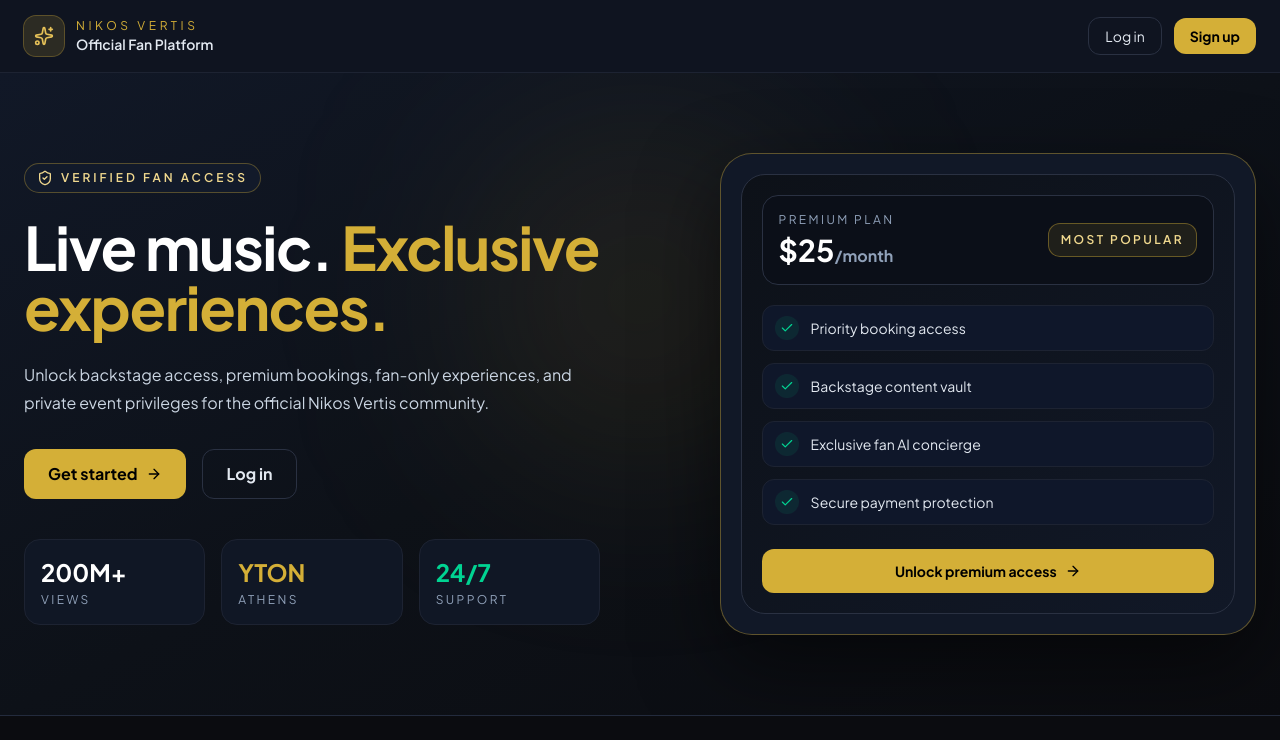
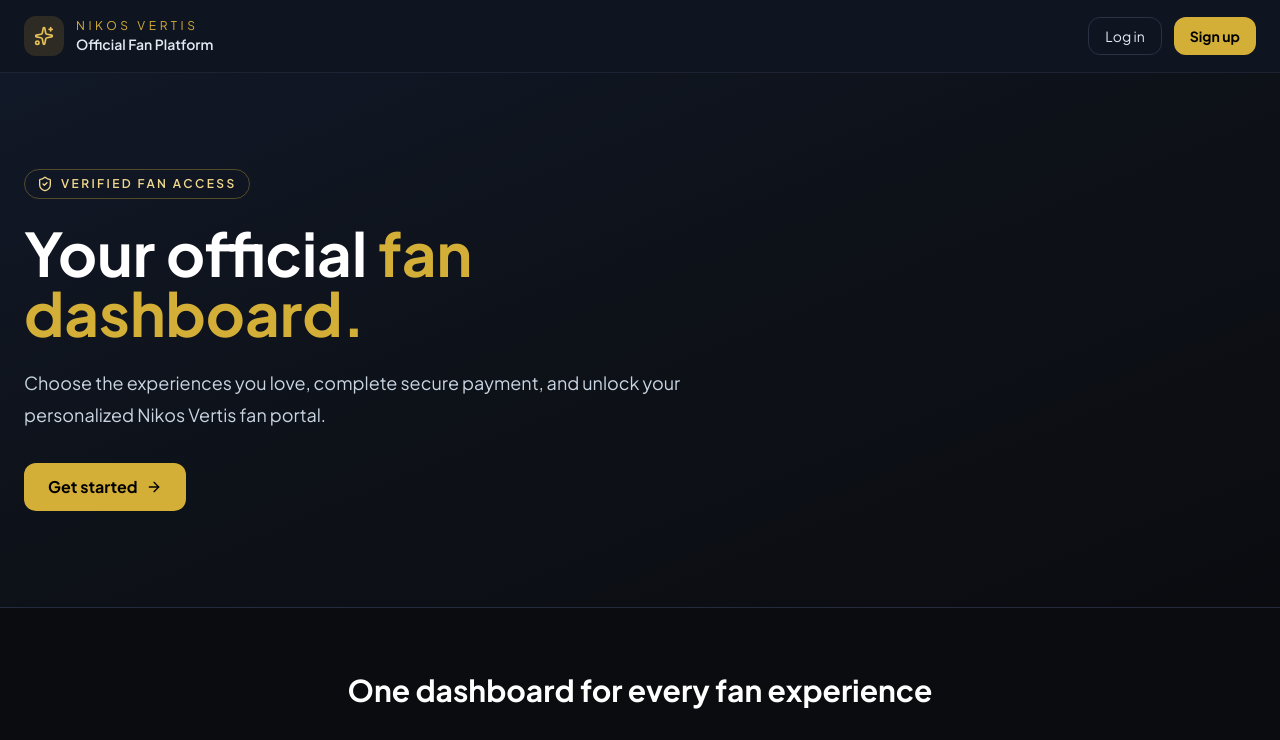
Before and after one commit to richarddginoble-hub/Nikos-managed-, a React (Vite) app: page / in a window 1280 px wide. Shown: the top 740 px of the page. Built offline with nearby package versions, Linux system fonts and the light colour scheme.

Commit message:
Use the merged personalized fan portal as the entry point instead of the old app shell

```diff
--- a/src/main.tsx
+++ b/src/main.tsx
@@ -1,10 +1,10 @@
-import {StrictMode} from 'react';
-import {createRoot} from 'react-dom/client';
-import App from './App.tsx';
+import { StrictMode } from 'react';
+import { createRoot } from 'react-dom/client';
+import PortalApp from './PortalApp.tsx';
 import './index.css';
 
 createRoot(document.getElementById('root')!).render(
   <StrictMode>
-    <App />
+    <PortalApp />
   </StrictMode>,
 );
```
